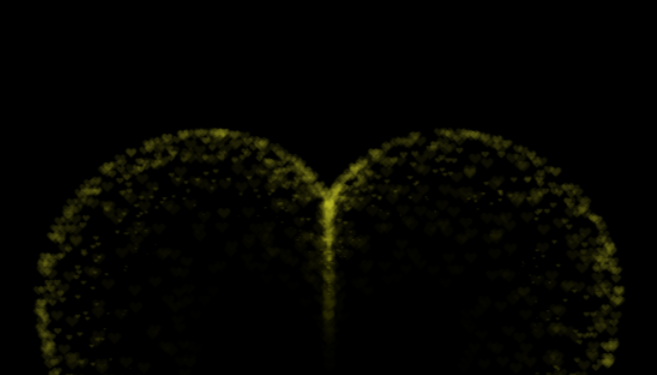
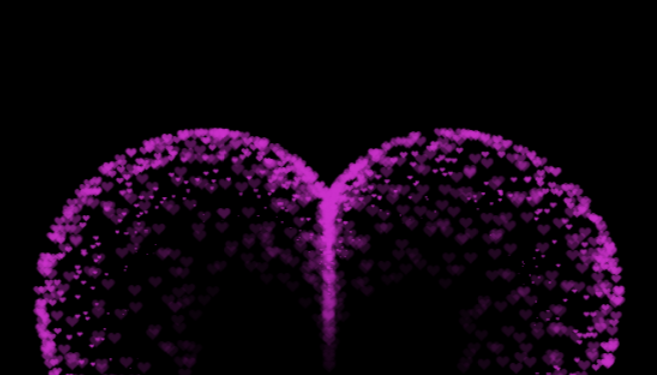
Before and after one commit to dat010203/trend, a plain HTML site: page index.html in a window 1280 px wide. Shown: the top 375 px of the page, without its empty margins (311-968 px from the left). Drawn offline with Linux system fonts and the light colour scheme; a web font is replaced by a local one.

Commit message:
Update index.html

```diff
--- a/index.html
+++ b/index.html
@@ -271,7 +271,7 @@ audio{
        }
        context.closePath();
        // create the fill
-       context.fillStyle = '#CC33';
+       context.fillStyle = '#CC33CC';
        context.fill();
        // create the image
        var image = new Image();
```
